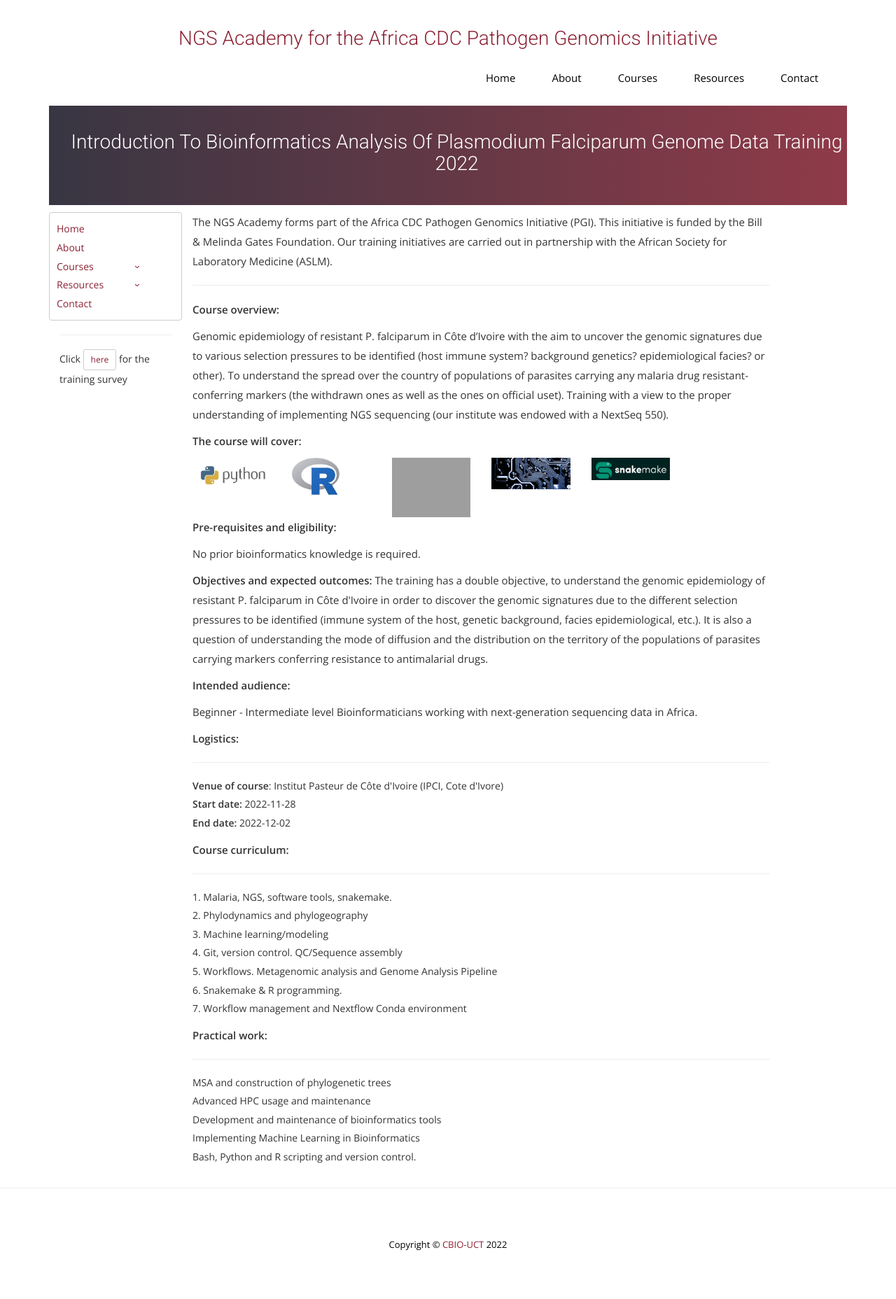
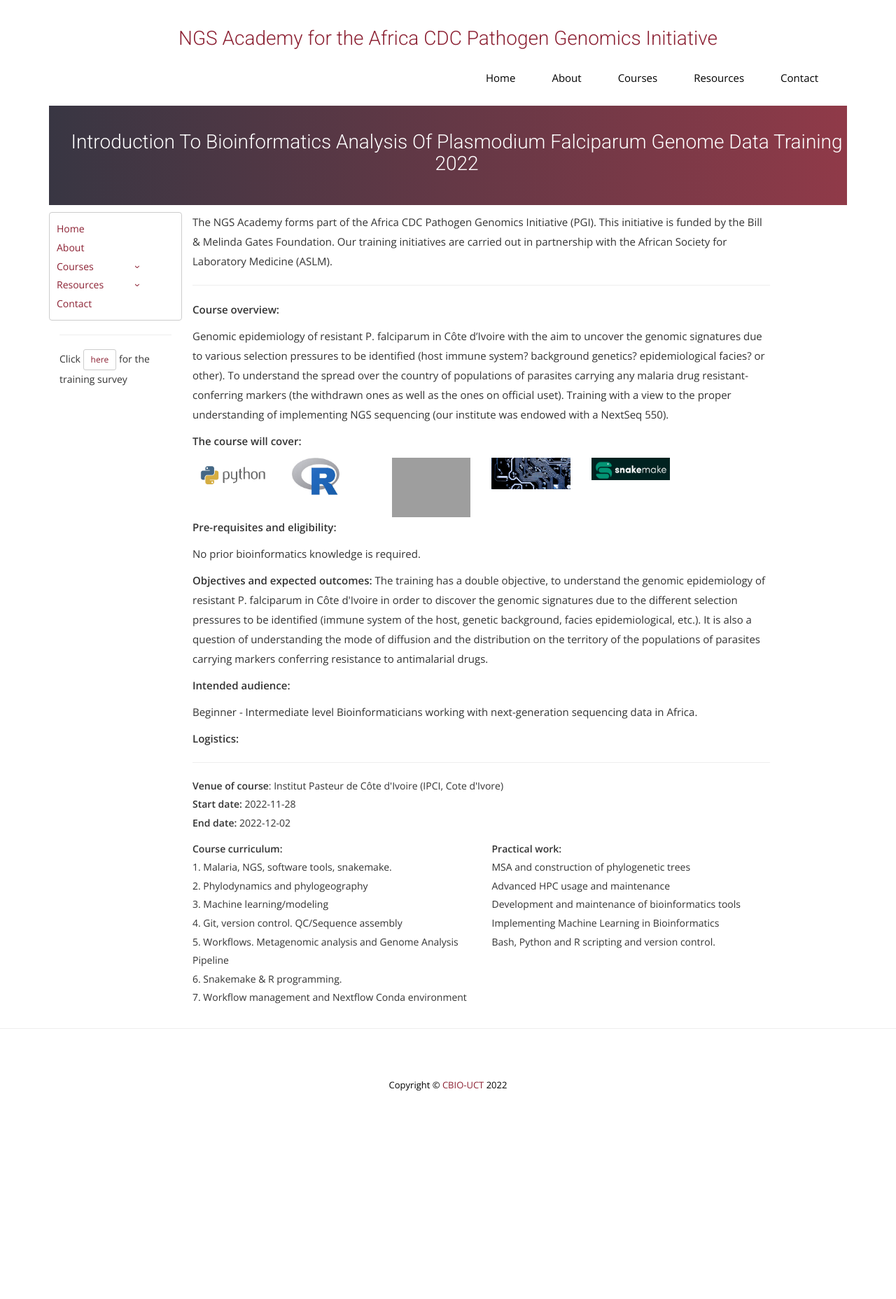
Before and after one commit to uct-cbio/ngs-academy, a Jekyll site: the page built from _posts/2022-10-29-Bioinformatics-Analysis-of-PFG-data.md, in a window 1280 px wide. Shown: the whole page at 70% size. Built offline with Jekyll 4.4.1, drawn with Linux system fonts in a browser that asks for light colours; nearby versions of some CDN libraries; some web fonts are replaced; comment, search, counter and statistics services are not loaded; after the commit the page ends 1628 px from its top, so only the background shows below that.

Commit message:
updated malaria layout page

```diff
--- a/_posts/2022-10-29-Bioinformatics-Analysis-of-PFG-data.md
+++ b/_posts/2022-10-29-Bioinformatics-Analysis-of-PFG-data.md
@@ -98,8 +98,11 @@ The training has a double objective, to understand the genomic epidemiology of r
 <!-- <li><b>Notification date for successful Applicants:</b> </li> -->
 </ol>
 
- <b>Course curriculum:</b>
-<hr>
+
+ <div class="row">
+    <div class="col-sm-6">
+     <b>Course curriculum:</b>
+
 <ol class="list-unstyled">
 
 <li>1. Malaria, NGS, software tools, snakemake. </li>
@@ -110,13 +113,18 @@ The training has a double objective, to understand the genomic epidemiology of r
 <li>6. Snakemake & R programming.</li>
 <li>7. Workflow management and Nextflow Conda environment</li>
 </ol>
+    </div>
+    <div class="col-sm-6">
+
+
+<ol class="list-unstyled">
  <b>Practical work:</b>
-<hr>
-<ol class="list-unstyled">
-
 <li>MSA and construction of phylogenetic trees </li>
 <li>Advanced HPC usage and maintenance </li>
 <li>Development and maintenance of bioinformatics tools</li>
 <li>Implementing Machine Learning in Bioinformatics </li>
 <li>Bash, Python and R scripting and version control.</li>
 </ol>
+   </div>
+
+  </div>
```
